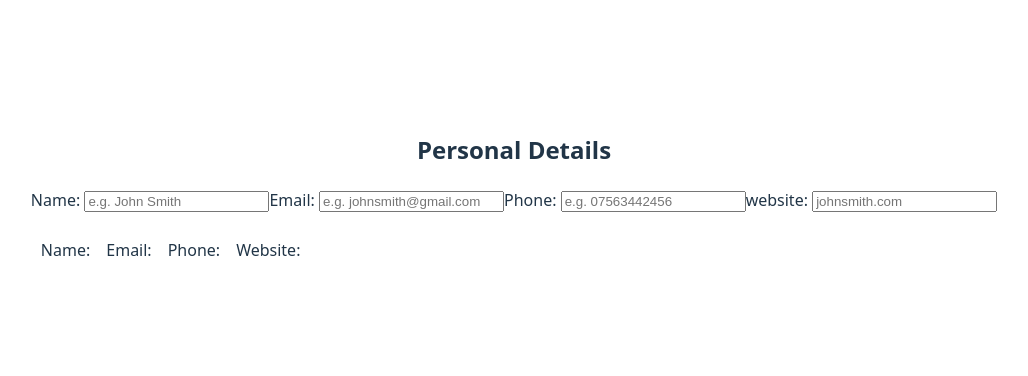
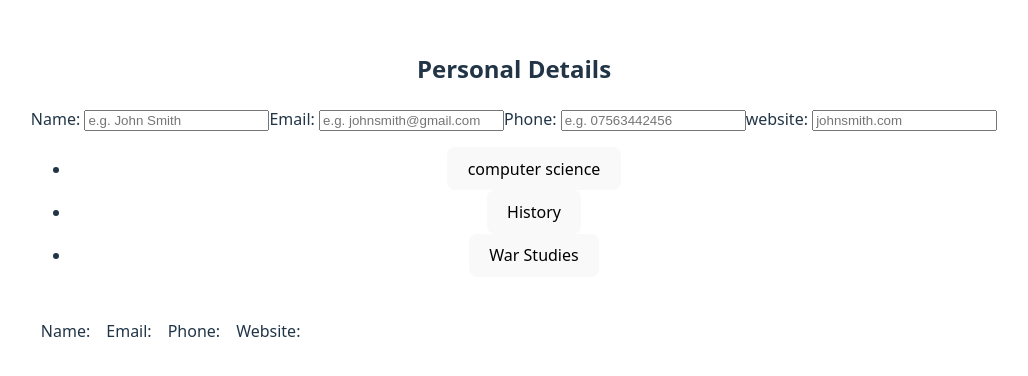
Before and after one commit to RaihanSharif/cv-maker, a React (Vite) app: page / in a window 1280 px wide. Shown: the part 200-576 px from the top of the page, without its empty margins (126-1154 px from the left). Built offline with nearby package versions, Linux system fonts and the light colour scheme.

Commit message:
EducationEdit generates a list of buttons based on the educationList

```diff
--- a/src/App.jsx
+++ b/src/App.jsx
@@ -2,6 +2,7 @@ import { useState } from "react";
 import "./styles/App.css";
 import Sidebar from "./components/Sidebar";
 import PersonalInfoEdit from "./components/PersonalInfoEdit";
+import { EducationListEdit } from "./components/EducationEdit";
 
 // const dummyPersonalData = {
 //   name: "Raihan Sharif",
@@ -10,9 +11,41 @@ import PersonalInfoEdit from "./components/PersonalInfoEdit";
 //   website: "raihan.com",
 // };
 
+const dummyEduData = [
+  {
+    id: 0,
+    school: "King's college",
+    course: "computer science",
+    grade: "diploma",
+    start: new Date("2016-09"),
+    end: new Date("2020-06"),
+    description: "did not complete the course",
+  },
+  {
+    id: 1,
+    school: "UCL",
+    course: "History",
+    grade: "First",
+    start: new Date("2020-09"),
+    end: new Date("2023-06"),
+    description: "excellente!",
+  },
+  {
+    id: 2,
+    school: "Imperial",
+    course: "War Studies",
+    grade: "second",
+    start: new Date("2018-09"),
+    end: new Date("2021-06"),
+    description: "Ayy caramba!",
+  },
+];
+
 function App() {
+  // const testArr = ["kings", "UCL", "Oxford"];
   const [personalData, setPersonalData] = useState("");
 
+  // passed to PersonalInfoEdit component
   function handlePersonalOnChange(e) {
     const { name, value } = e.target;
     setPersonalData((prev) => ({ ...prev, [name]: value }));
@@ -21,6 +54,8 @@ function App() {
   return (
     <>
       <Sidebar personalData={personalData} onChange={handlePersonalOnChange} />
+      <EducationListEdit data={dummyEduData} />
+
       <div style={{ display: "flex", gap: "1rem", padding: "10px" }}>
         <p>Name: {personalData.name}</p>
         <p>Email: {personalData.email}</p>
--- a/src/components/EducationEdit.jsx
+++ b/src/components/EducationEdit.jsx
@@ -2,3 +2,74 @@
 // info:
 //      school name, course, start and end dates of study
 // has a check box to say if currently in the course.
+
+// render the list of education buttons
+
+function EducationListEdit({ data }) {
+  console.log(data);
+  return (
+    <section className="education-btns">
+      <ul>
+        {data.map((item) => {
+          return (
+            <li key={item.id}>
+              <button>{item.course}</button>
+            </li>
+          );
+        })}
+      </ul>
+    </section>
+  );
+}
+
+// function EducationItemEdit({ educationItem }) {
+//   return (
+//     <section>
+//       <form className="education-edit-form">
+//         <label htmlFor="school">
+//           School/University name:{" "}
+//           <input
+//             type="text"
+//             name="school"
+//             id="school"
+//             autoComplete="organization"
+//           />
+//         </label>
+//         <label htmlFor="course">
+//           Course:{" "}
+//           <input type="text" name="course" id="course" autoComplete="none" />
+//         </label>
+
+//         <label htmlFor="grade">
+//           Grade:{" "}
+//           <input type="text" name="course" id="course" autoComplete="none" />
+//         </label>
+
+//         <label htmlFor="start-date">
+//           Start date:{" "}
+//           <input
+//             type="month"
+//             name="start-date"
+//             id="start-date"
+//             autoComplete="month"
+//           />
+//         </label>
+//         <label htmlFor="end-date">
+//           End date:{" "}
+//           <input
+//             type="month"
+//             name="end-date"
+//             id="end-date"
+//             autoComplete="month"
+//           />
+//         </label>
+//         <label htmlFor="description">
+//           Start date:{" "}
+//           <textarea name="description" id="description" autoComplete="none" />
+//         </label>
+//       </form>
+//     </section>
+//   );
+// }
+
+export { EducationListEdit };
```
